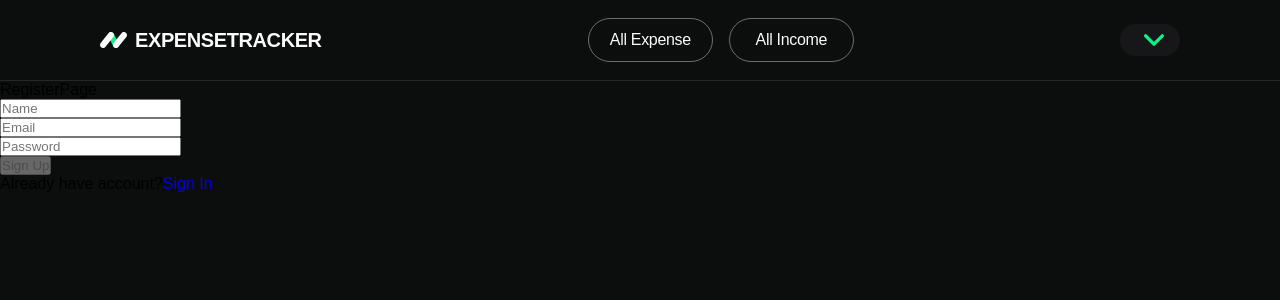
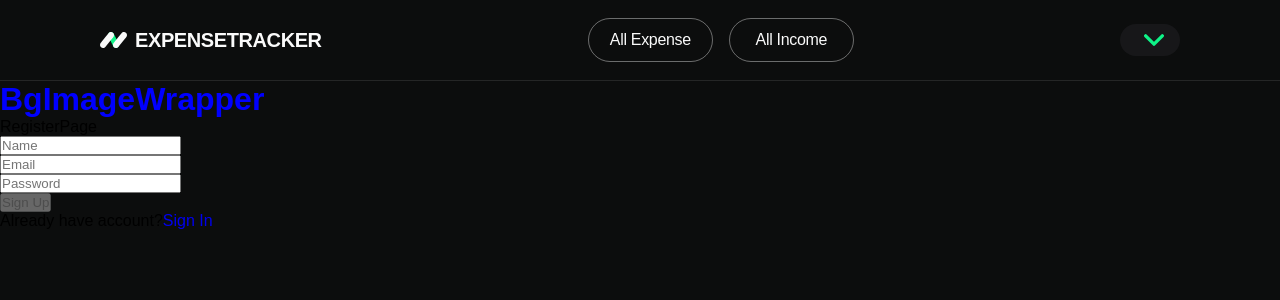
Before and after one commit to nadiyniy/money_makers, a React (Create React App) app: page /money_makers/register in a window 1280 px wide. Shown: the top 300 px of the page. Built offline with nearby package versions, Linux system fonts and the light colour scheme.

Commit message:
logic of rendering BgImageWrapper

```diff
--- a/src/components/Layout.jsx
+++ b/src/components/Layout.jsx
@@ -1,14 +1,13 @@
-import React, { Suspense } from 'react';
-import { Outlet } from 'react-router-dom';
+import React, { Suspense, useEffect, useState } from 'react';
+import { Outlet, useLocation } from 'react-router-dom';
 import Header from './header/Header';
+import BgImageWrapper from 'shared/BgImageWrapper/BgImageWrapper';
 
 // import Header from './header';
 // import BgImageWrapper from './BgImageWrapper';
 
 // Імпорт компонентів
 // Імпорти, назви папок/компонентів взяв по дефолту,вам слід адаптувати імпорти відповідно.
-// import Header from './Header';
-// import BgImageWrapper from './BgImageWrapper';
 // import WellcomPage from './WellcomePage';
 // import RegisterPage from './RegisterPage';
 // import LoginPage from './LoginPage';
@@ -17,9 +16,39 @@ import Header from './header/Header';
 // import Loader from './Loader';
 
 const Layout = () => {
+  const location = useLocation();
+  const { pathname } = location;
+  // console.log(pathname);
+
+  const [isMobileOrTablet, setIsMobileOrTablet] = useState(window.innerWidth < 1280);
+
+  useEffect(() => {
+    const handleResize = () => {
+      setIsMobileOrTablet(window.innerWidth < 1280);
+    };
+
+    window.addEventListener('resize', handleResize);
+
+    return () => {
+      window.removeEventListener('resize', handleResize);
+    };
+  }, []);
+
+  // console.log('isMobileOrTablet', isMobileOrTablet);
+
+  const pageToRenderDesktop = ['/', '/register', '/login'];
+  const pageToRenderMobileTablet = ['/'];
+
+  const shouldRender =
+    (isMobileOrTablet && pageToRenderMobileTablet.includes(pathname)) ||
+    (!isMobileOrTablet && pageToRenderDesktop.includes(pathname));
+
+  // console.log('shouldRender', shouldRender);
+
   return (
     <>
       <Header />
+      {shouldRender && <BgImageWrapper />}
       <Suspense fallback={<div>Loading...</div>}>
         <Outlet />
       </Suspense>
--- /dev/null
+++ b/src/shared/BgImageWrapper/BgImageWrapper.jsx
@@ -0,0 +1,15 @@
+
+const BgImageWrapper = () => {
+  return (
+    <div>
+      <h1
+        //todo  DELETE styles
+        style={{  color: 'blue' }}
+      >
+       BgImageWrapper
+      </h1>
+    </div>
+  );
+};
+
+export default BgImageWrapper;
```
Also changed, not shown: src/shared/BgImageWrapper/BgImageWrapper.styled.js (added).
